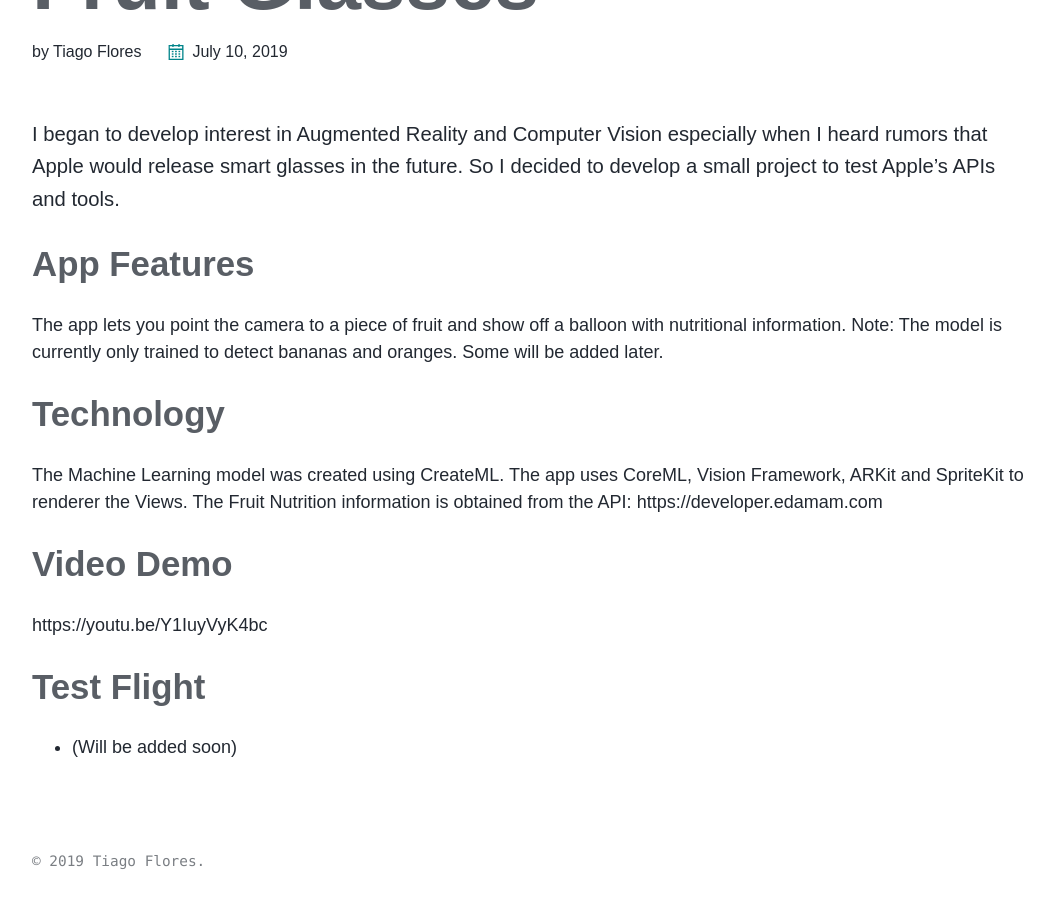
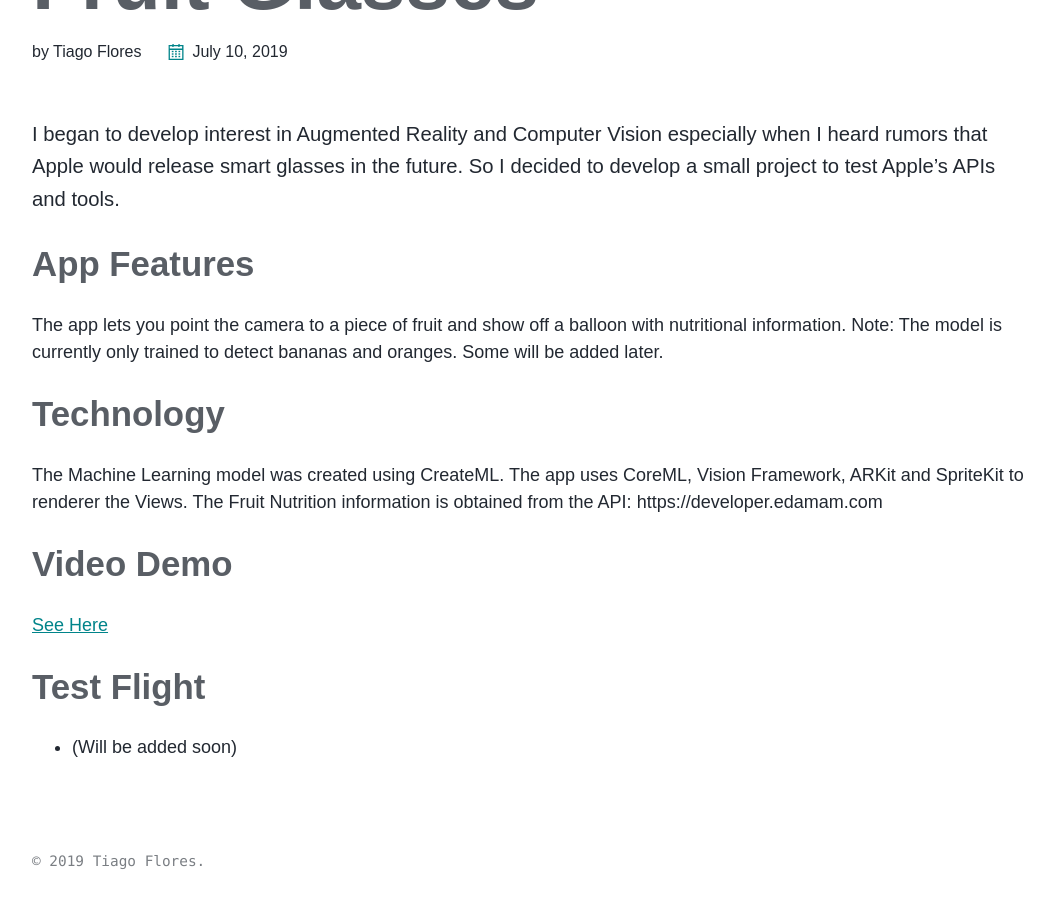
Before and after one commit to TiagoMJFlores/tiagomjflores.github.io, a Jekyll site: the page built from _appstore/fruitglasses.md, in a window 1280 px wide and 900 px high, scrolled down 596 px. Shown: the whole window, without its empty margins (40-1094 px from the left). Built offline with Jekyll 4.4.1, drawn with Linux system fonts in a browser that asks for light colours.

Commit message:
update urls format

```diff
--- a/_appstore/fruitglasses.md
+++ b/_appstore/fruitglasses.md
@@ -24,7 +24,7 @@
 https://developer.edamam.com
 
 ## Video Demo
-https://youtu.be/Y1IuyVyK4bc
+[See Here](https://youtu.be/Y1IuyVyK4bc)
 
 ## Test Flight
 
```
Also changed, not shown: _appstore/walkzone.md (+1 -1 lines).
